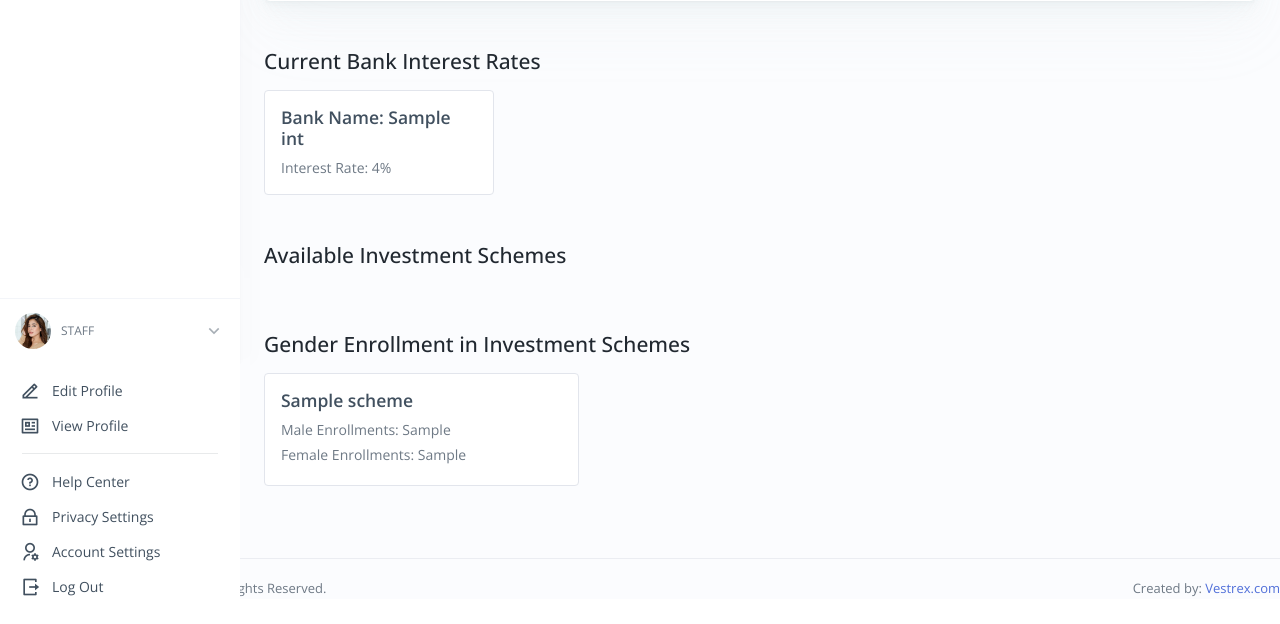
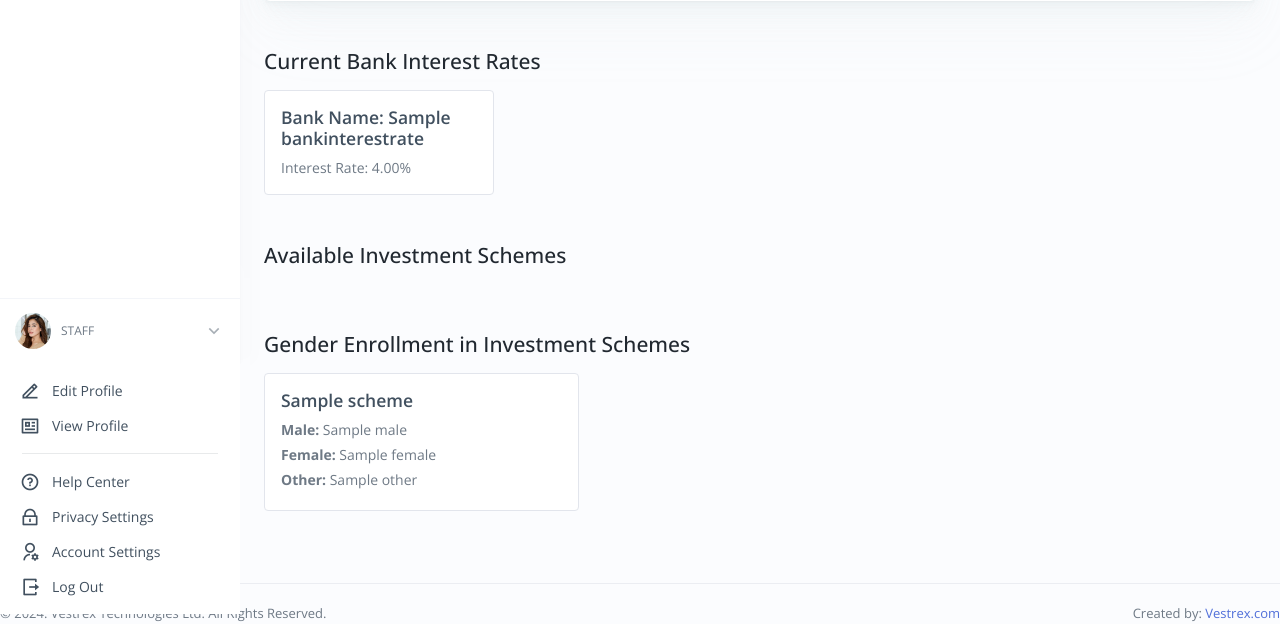
Before and after one commit to davidogit/provident_unit, a Django app: template ProvidentFund/Fund/templates/dashboard/finance.html in a window 1280 px wide. Shown: the part 436-1060 px from the top of the page. Before the commit the page ends 1033 px from the top, so only its background shows below. Run offline with Django 5.2, Linux system fonts and the light colour scheme; tables that the repository leaves empty hold one stand-in row (values such as "Sample post"); the template is opened without the code that fills it: values that come from a table or form of the project are taken from there, most other values are stand-ins (such as "Sample title", 1, 10 or a date in 2020); parts of the project's set-up code (start-up, migrations or seed data) failed here and were passed over; some libraries are stand-ins or nearby versions.

Commit message:
Hr dashboard commit

```diff
--- a/ProvidentFund/Fund/templates/dashboard/finance.html
+++ b/ProvidentFund/Fund/templates/dashboard/finance.html
@@ -100,14 +100,14 @@
   <div class="interest-rates-section mt-5">
     <h4 class="text-dark mb-3">Current Bank Interest Rates</h4>
     <div class="row">
-      {% comment %} {% for int in interest %} {% endcomment %}
+      {% for rate in interest_rates %}
         <div class="col-md-3">
           <div class="card p-3">
-            <h5 class="fw-semibold"> Bank Name: {{ int.bank_name }}</h5>
-            <p class="text-secondary mb-0">Interest Rate: {{ int.rate }}%</p>
+            <h5 class="fw-semibold"> Bank Name: {{ rate.bank_name }}</h5>
+            <p class="text-secondary mb-0">Interest Rate: {{ rate.interest_rate }}%</p>
           </div>
         </div>
-      {% comment %} {% endfor %} {% endcomment %}
+      {% endfor %}
     </div>
   </div>
 
@@ -132,12 +132,13 @@
   <div class="gender-enrollment-section mt-5">
     <h4 class="text-dark mb-3">Gender Enrollment in Investment Schemes</h4>
     <div class="row">
-      {% for enrollment in gender_enrollments %}
+      {% for scheme_name, gender_counts in gender_counts_by_scheme.items %}
         <div class="col-md-4">
           <div class="card p-3">
             <h5 class="fw-semibold">{{ enrollment.scheme.name }}</h5>
-            <p class="text-secondary mb-1">Male Enrollments: {{ enrollment.male_enrollments }}</p>
-            <p class="text-secondary mb-1">Female Enrollments: {{ enrollment.female_enrollments }}</p>
+            <p class="text-secondary mb-1"><strong>Male:</strong> {{ gender_counts.Male }}</p>
+            <p class="text-secondary mb-1"><strong>Female:</strong> {{ gender_counts.Female }}</p>
+            <p class="text-secondary mb-1"><strong>Other:</strong> {{ gender_counts.Other }}</p>
           </div>
         </div>
       {% endfor %}
--- a/ProvidentFund/Fund/templates/dashboard/landing_page.html
+++ b/ProvidentFund/Fund/templates/dashboard/landing_page.html
@@ -101,11 +101,7 @@
 
   <!--main-->
     <div class="container text-center content">
-<<<<<<< HEAD
-        <h1 class="mt-5">Welcome to the {{ request.tenant.name }}  Provident Fund Management System</h1>
-=======
         <h1 class="mt-5">Welcome to the {{ request.tenant.name }} Fund Management System</h1>
->>>>>>> d4d894fb73778c4d8656bc8ea0bb8625b08141d1
         <!-- <p class="lead">Please select your login type</p> -->
         <div class="row mt-4 d-flex justify-content-center">
             <div class="col-md-6">
--- a/ProvidentFund/Member/models.py
+++ b/ProvidentFund/Member/models.py
@@ -42,6 +42,8 @@
     # History
     # history = HistoricalRecords()
 
+    investment_scheme = models.ForeignKey(InvestmentScheme, on_delete=models.CASCADE, null=True, blank=True)
+
 
 
 
```
Also changed, not shown: ProvidentFund/Fund/views.py (+22 -15 lines).
